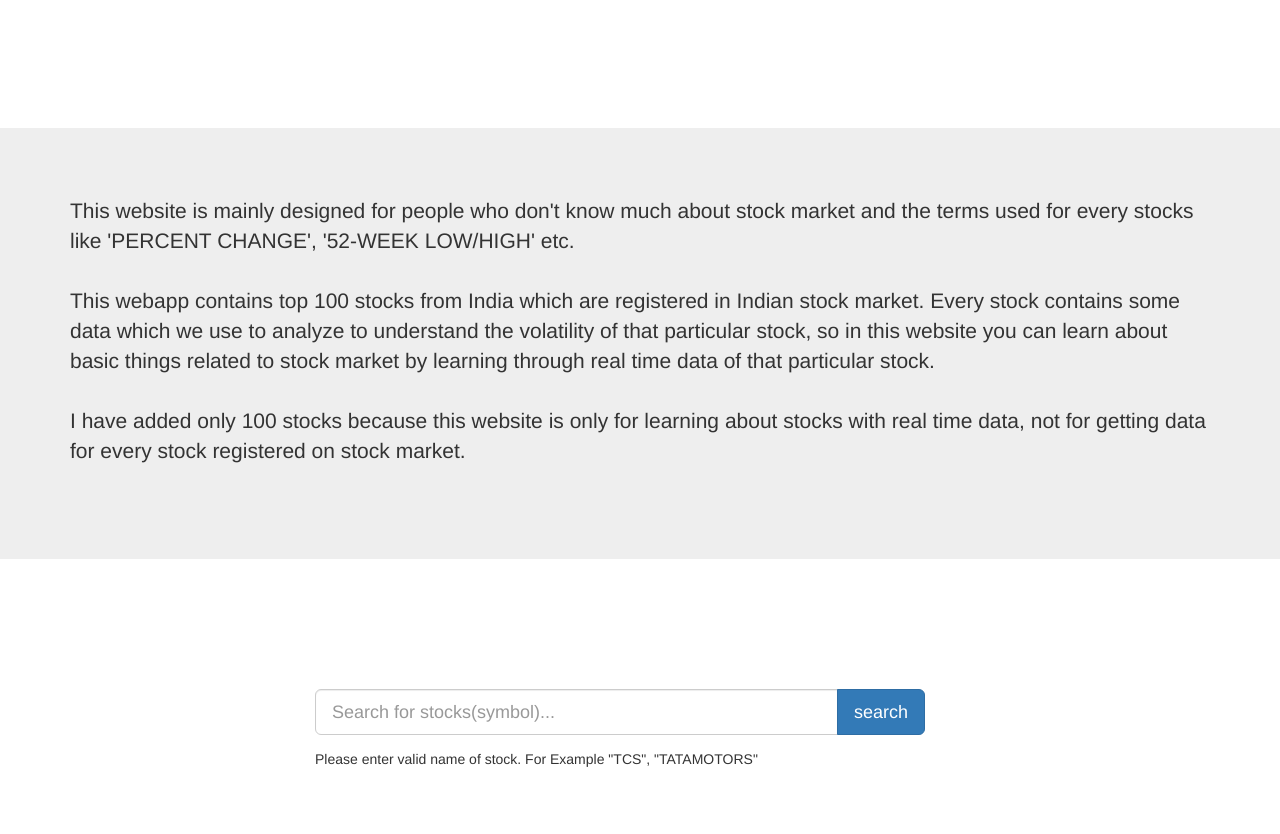
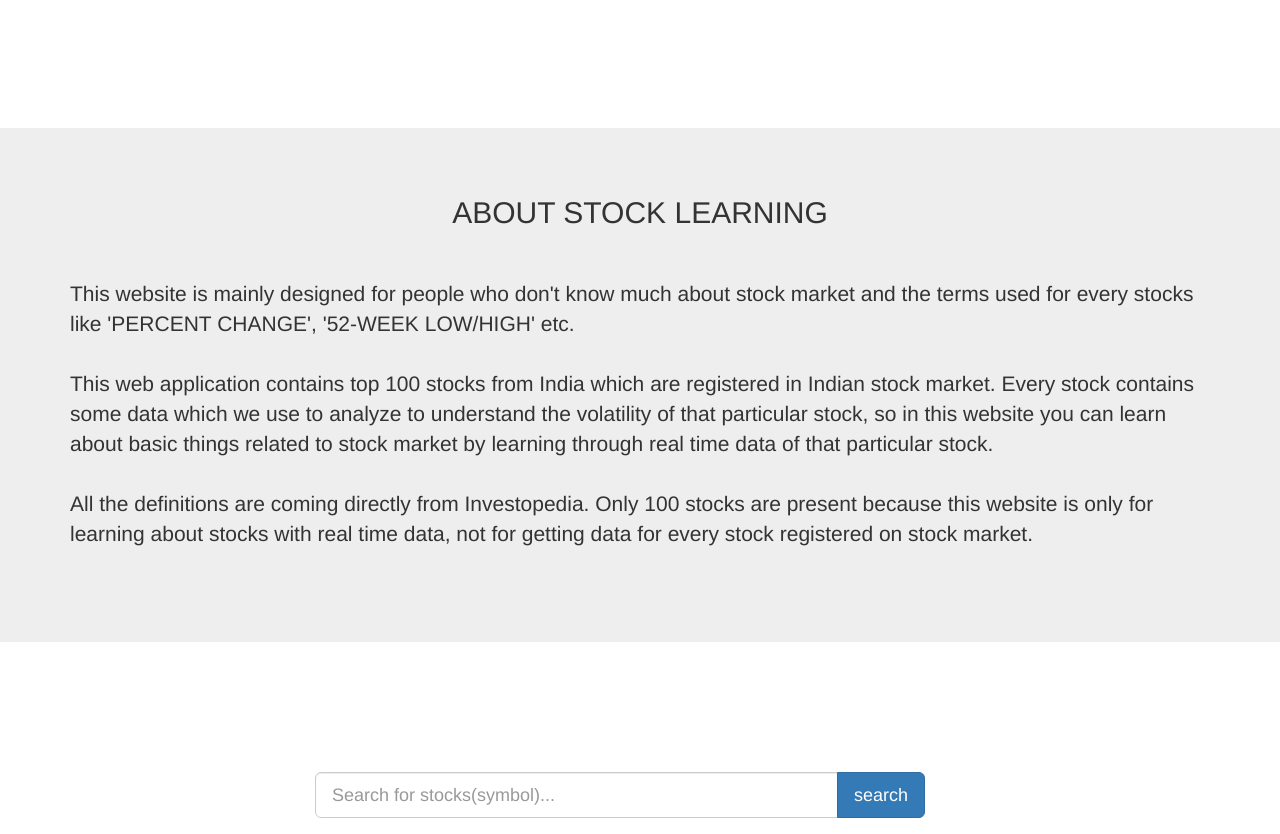
Before and after one commit to mukeshthawani/markets, a Django app: page /stocks/ in a window 1280 px wide; the page is wider, and only the part inside the window is pictured. Shown: the part 852-1686 px from the top of that part. Run offline with Django 3.2, Linux system fonts and the light colour scheme; data comes from the database, SQL or seed files in the repository; some libraries are stand-ins or nearby versions.

Commit message:
change about section

```diff
--- a/stocks/templates/stocks/search.html
+++ b/stocks/templates/stocks/search.html
@@ -118,16 +118,22 @@
 
 
     <div class="jumbotron">
+        <section id="about">
         <div class="container">
-            <h1></h1>
-            <p>This website is mainly designed for people who don't know much about stock market and the terms used for every stocks like 'PERCENT CHANGE', '52-WEEK LOW/HIGH' etc. <br> <br> This webapp contains top 100 stocks from India which are registered in Indian stock market.
+            <div class="col-lg-12 text-center">
+            <h2>ABOUT STOCK LEARNING</h2><br><br>
+             </div>
+            <p>This website is mainly designed for people who don't know much about stock market and the terms used for every stocks like 'PERCENT CHANGE', '52-WEEK LOW/HIGH' etc. <br> <br> This web application contains top 100 stocks from India which are registered in Indian stock market.
 
 
              Every stock contains some data which we use to analyze to understand the volatility of that particular stock, so in this website you can learn about basic things related to stock market by learning through real time data of that particular stock.<br> <br>
+             All the definitions are coming directly from Investopedia.
 
 
-             I have added only 100 stocks because this website is only for learning about stocks with real time data, not for getting data for every stock registered on stock market. <br> <br></p>
+             Only 100 stocks are present because this website is only for learning about stocks with real time data, not for getting data for every stock registered on stock market.  <br> <br></p>
+
         </div>
+            </section>
     </div>
 
     <div class="col-lg-6">
```
